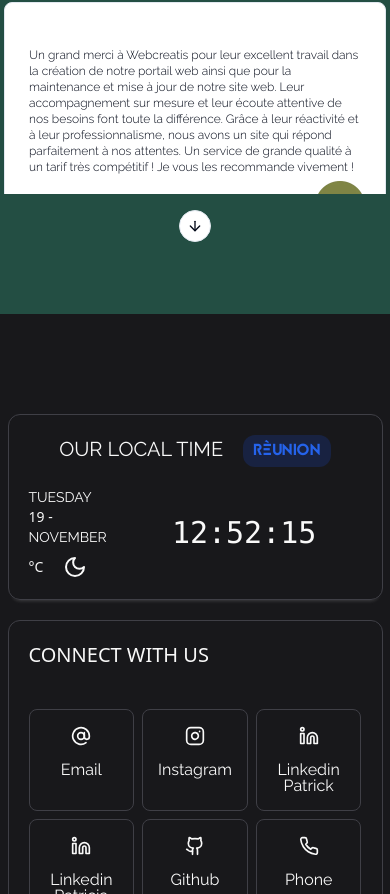
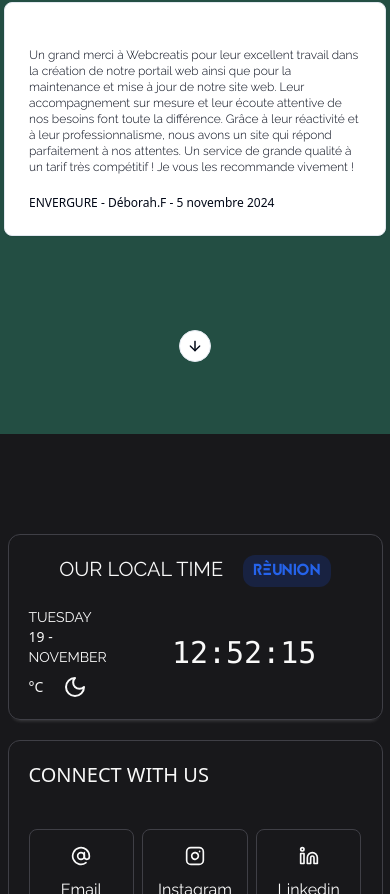
Before and after one commit to webcreatis/WC, a Next.js app: page / in a window 390 px wide. Shown: the part 9510-10404 px from the top of the page. Built offline with nearby package versions, Linux system fonts and the light colour scheme.

Commit message:
WEBCREATIS > Testimonials responsive

```diff
--- a/app/components/TestimonialsSection.tsx
+++ b/app/components/TestimonialsSection.tsx
@@ -111,7 +111,7 @@ export default function TestimonialsSection() {
           orientation="vertical"
           className="w-full max-w-2xl"
         >
-          <CarouselContent className="-mt-1 h-[200px]">
+          <CarouselContent className="-mt-1 h-[250px] xs:h-[320px] mobile:h-[230px]">
             {testimonialArray.map((testimonial, index) => (
               <CarouselItem key={index} className="pt-1 md:basis-5/6">
                 <div className="p-1">
@@ -121,15 +121,15 @@ export default function TestimonialsSection() {
                         <Image
                           src={testimonial.avatar}
                           alt={`logo du site ${testimonial.societe}`}
-                          className="rounded-xl absolute bottom-3 right-5"
-                          width={50}
-                          height={50}
+                          className="rounded-xl absolute xs:hidden tablet:bottom-3 tablet:right-4 tablet:flex"
+                          width={40}
+                          height={40}
                         />
                       </Link>
                       <p className="text-xs font-light font-raleway">
                         {testimonial.texte}
                       </p>
-                      <span>
+                      <span className="xs:text-xs">
                         {testimonial.societe} - {testimonial.date}
                       </span>
                     </CardContent>
```
